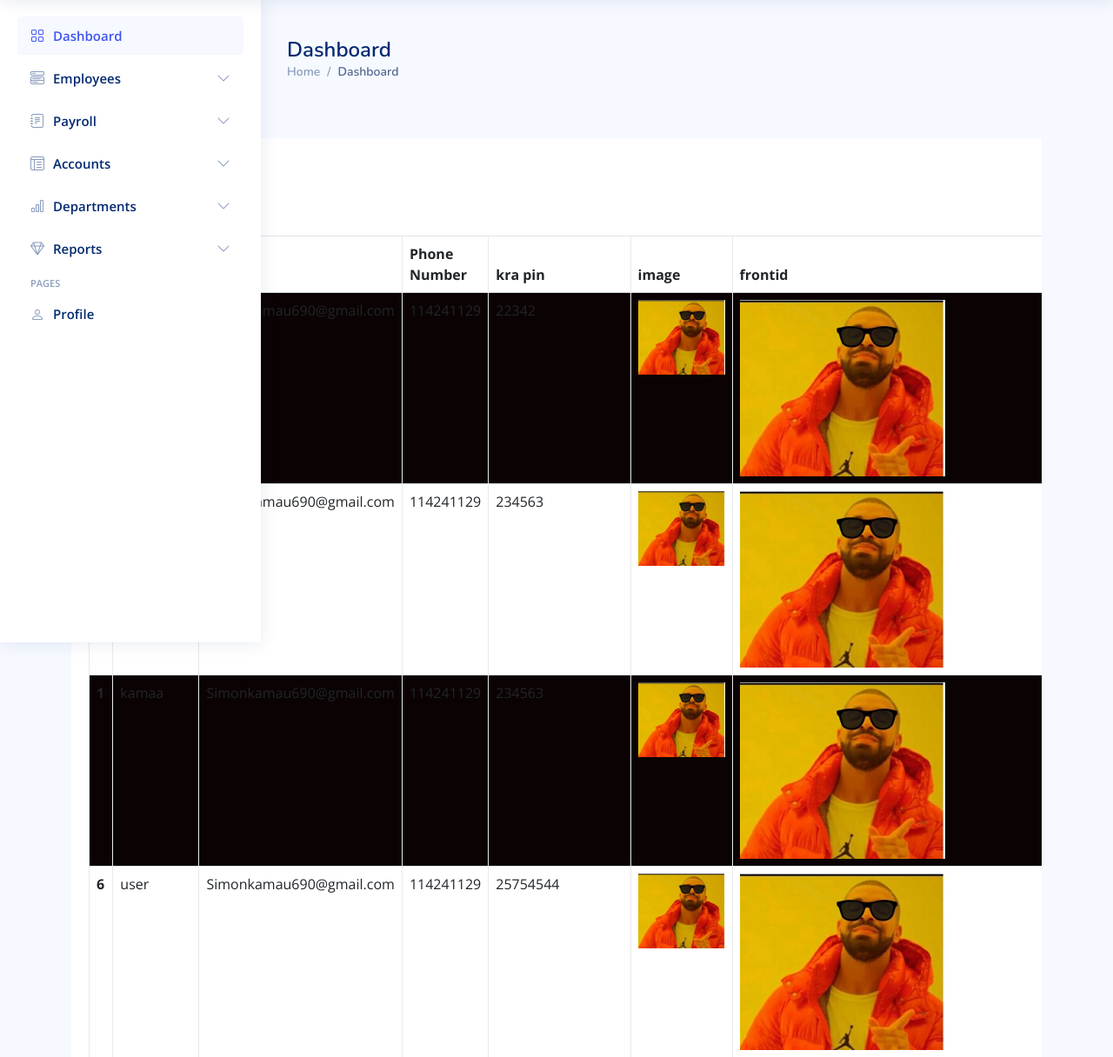
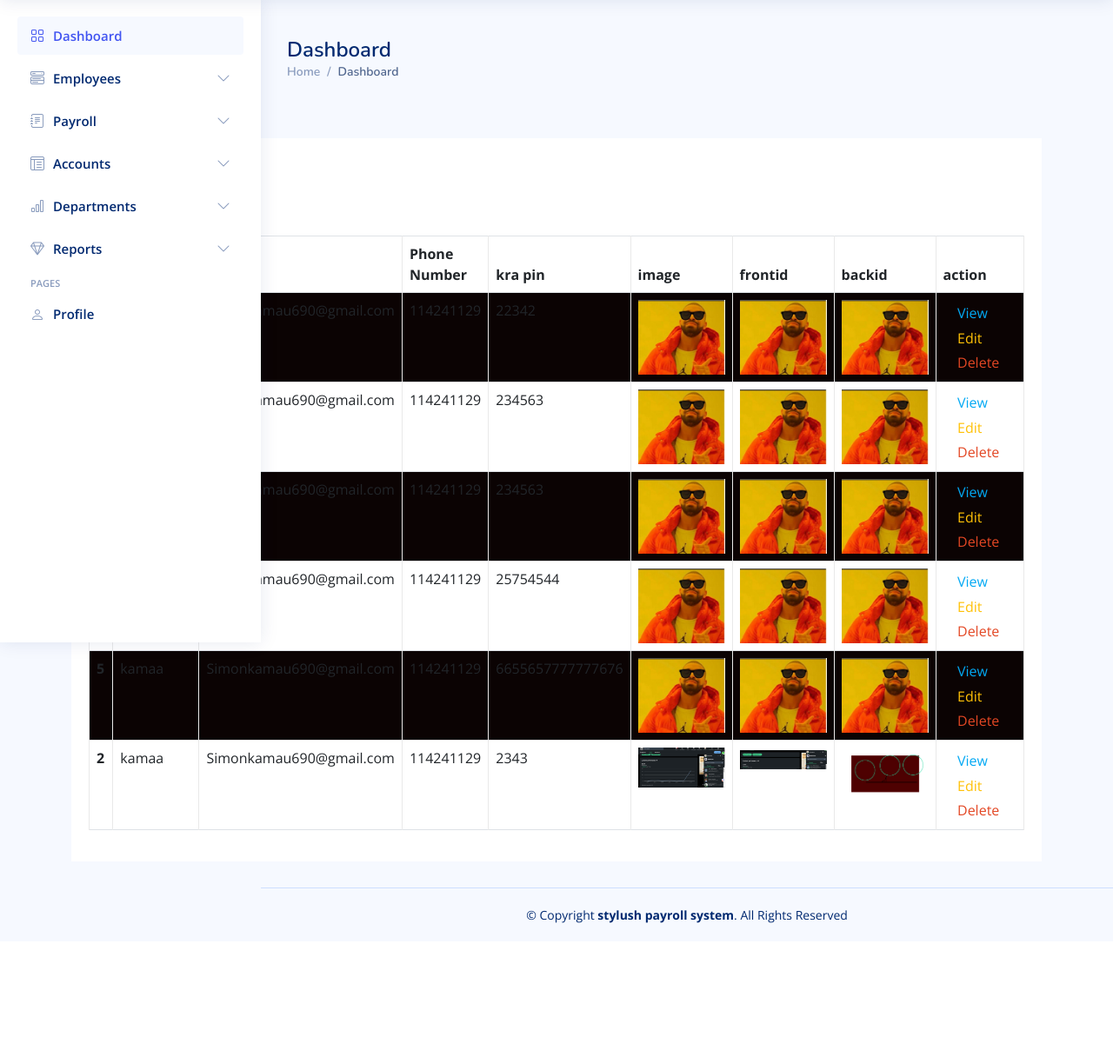
Before and after one commit to simokamaa/stylush, a Django app: page /home/employeeList/ in a window 1280 px wide. Shown: the part 61-1277 px from the top of the page at 87% size. After the commit the page ends 1123 px from the top, so only its background shows below. Run offline with Django 4.2, Linux system fonts and the light colour scheme; data comes from the database, SQL or seed files in the repository; some libraries are stand-ins or nearby versions.

Commit message:
Update employeeList.html
image manipulate

```diff
--- a/first/templates/Dashboard/employeeList.html
+++ b/first/templates/Dashboard/employeeList.html
@@ -488,8 +488,8 @@
                       <td>{{ employee.phone_number }}</td>
                       <td>{{ employee.kra_pin }}</td>
                       <td><img style="max-width:100px; max-height:100px;" src= "{{ employee.image.url}}" /></td>
-                      <td><img src="{{ employee.front_id_image.url }}"/></td>
-                      <td><img  src="{{ employee.back_id_image.url }}"/></td>
+                      <td><img style="max-width:100px; max-height:100px;" src="{{ employee.front_id_image.url }}"/></td>
+                      <td><img style="max-width:100px; max-height:100px;" src="{{ employee.back_id_image.url }}"/></td>
                       <td>
                             <a href="{% url 'employee_detail' employee.pk %}" class="view" title="View" data-toggle="tooltip"><i class="material-icons">&#xE417;</i>View</a>
                             <a href="{% url 'employee_update' employee.pk %}" class="edit" title="Edit" data-toggle="tooltip"><i class="material-icons">&#xE254;</i>Edit</a>
```
